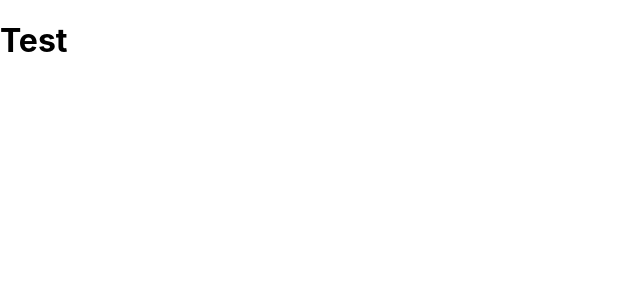
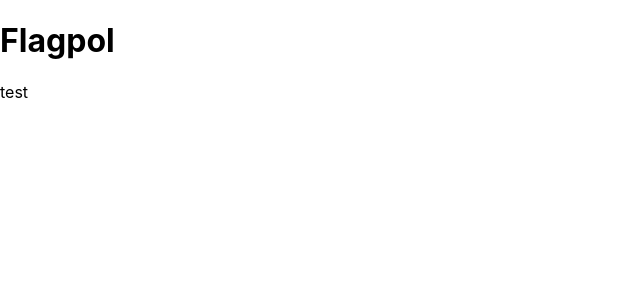
Before and after one commit to JeremyParker/flagpol, a React (Create React App) app in the folder frontend/: page / in a window 1280 px wide. Shown: the top 300 px of the page, without its empty margins (0-640 px from the left). Built offline with nearby package versions, Linux system fonts and the light colour scheme.

Commit message:
Start Making React Components

```diff
--- a/frontend/src/App.jsx
+++ b/frontend/src/App.jsx
@@ -1,5 +1,5 @@
 import React, { Component } from 'react';
-
+import OptionPlanList from './features/guest/OptionPlanList/OptionPlanList';
 
 class App extends Component {
 
@@ -7,8 +7,9 @@ class App extends Component {
     return (
       <div>
         <h1>
-          Test
-      </h1>
+          Flagpol
+        </h1>
+        <OptionPlanList />
       </div>
     );
   }
--- /dev/null
+++ b/frontend/src/features/guest/OptionPlanList/OptionPlanList.jsx
@@ -0,0 +1,13 @@
+import React, { Component } from 'react'
+
+class OptionPlanList extends Component {
+  render() {
+    return (
+      <div>
+        test
+      </div>
+    )
+  }
+}
+
+export default OptionPlanList;
```
